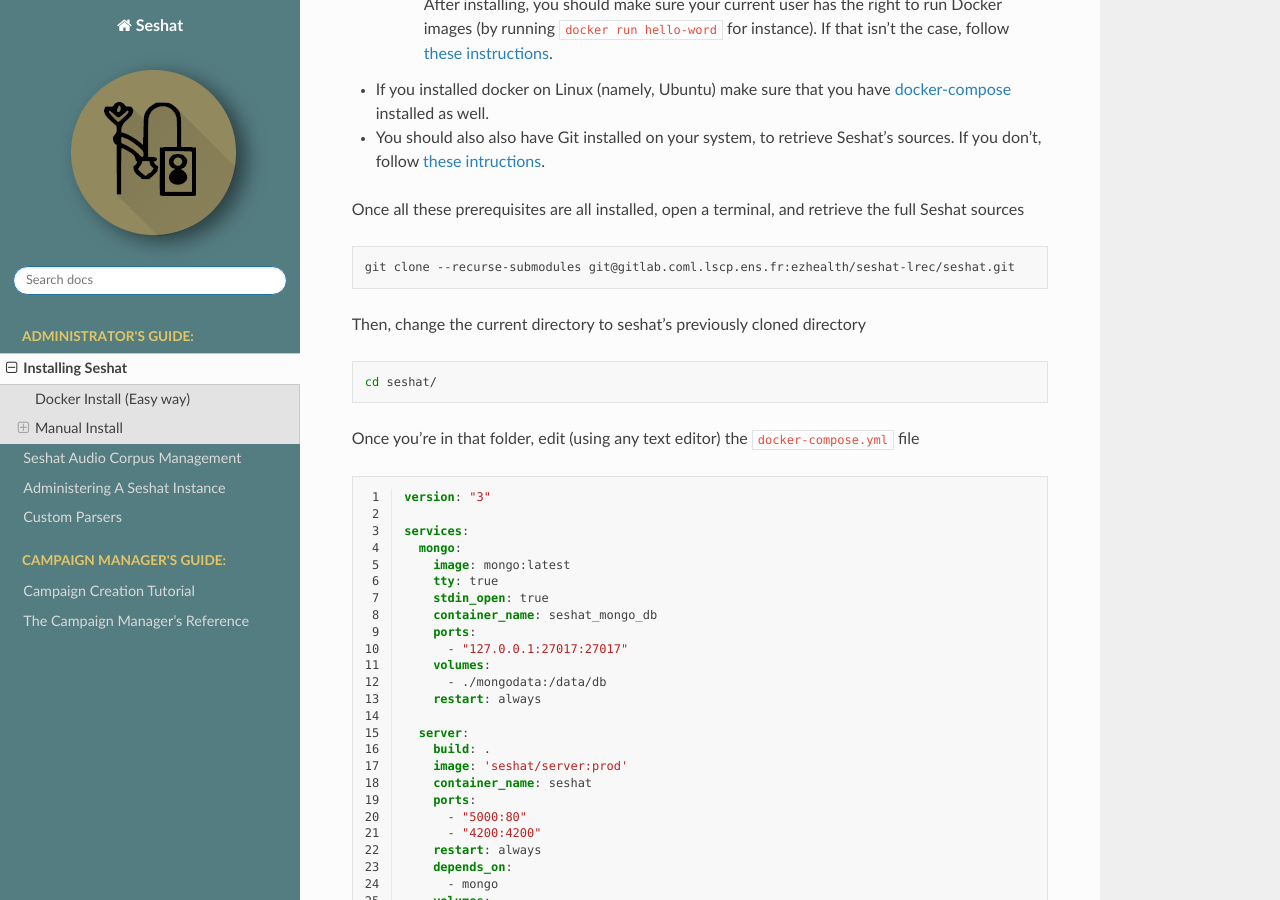
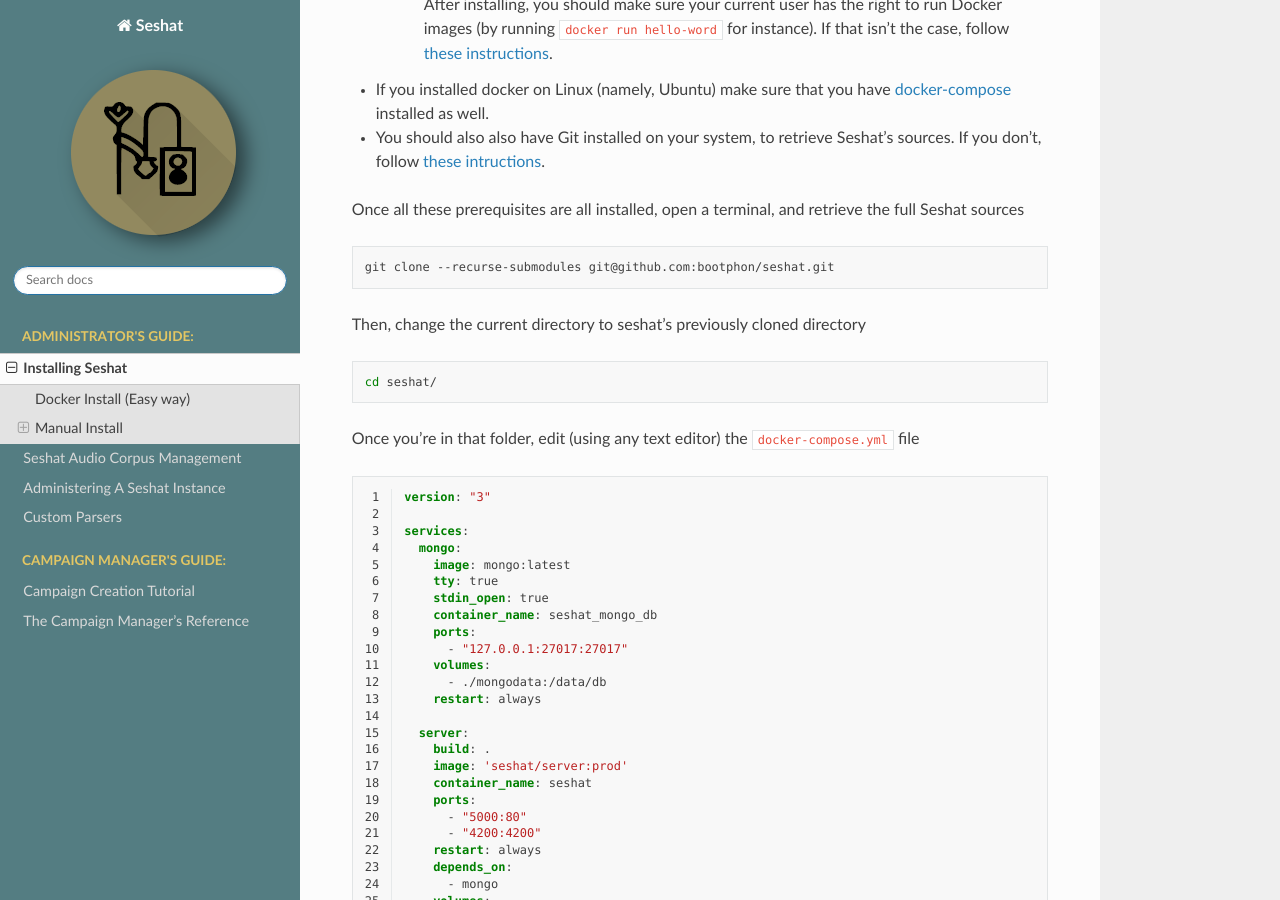
Before and after one commit to bootphon/seshat, a Sphinx documentation site: the page built from docs/source/install.rst, in a window 1280 px wide and 900 px high, scrolled down 751 px. Built offline with Sphinx 7.4.7 and the Read the Docs theme 2.0.0, drawn with Linux system fonts in a browser that asks for light colours; some of the changed text lies outside the part shown.

Commit message:
Fixing Github urls

```diff
--- a/docs/source/install.rst
+++ b/docs/source/install.rst
@@ -42,7 +42,7 @@
 
 .. code-block:: bash
 
-    git clone --recurse-submodules git@gitlab.coml.lscp.ens.fr:ezhealth/seshat-lrec/seshat.git
+    git clone --recurse-submodules git@github.com:bootphon/seshat.git
 
 Then, change the current directory to seshat's previously cloned directory
 
@@ -131,7 +131,7 @@
 
 .. code-block:: bash
 
-    git clone --recurse-submodules git@gitlab.coml.lscp.ens.fr:ezhealth/seshat-lrec/seshat.git
+    git clone --recurse-submodules git@github.com:bootphon/seshat.git
     cd seshat/
 
 Setting up the API (server)
```
Also changed, not shown: other parts of docs/source/install.rst (+2 -0 lines).
